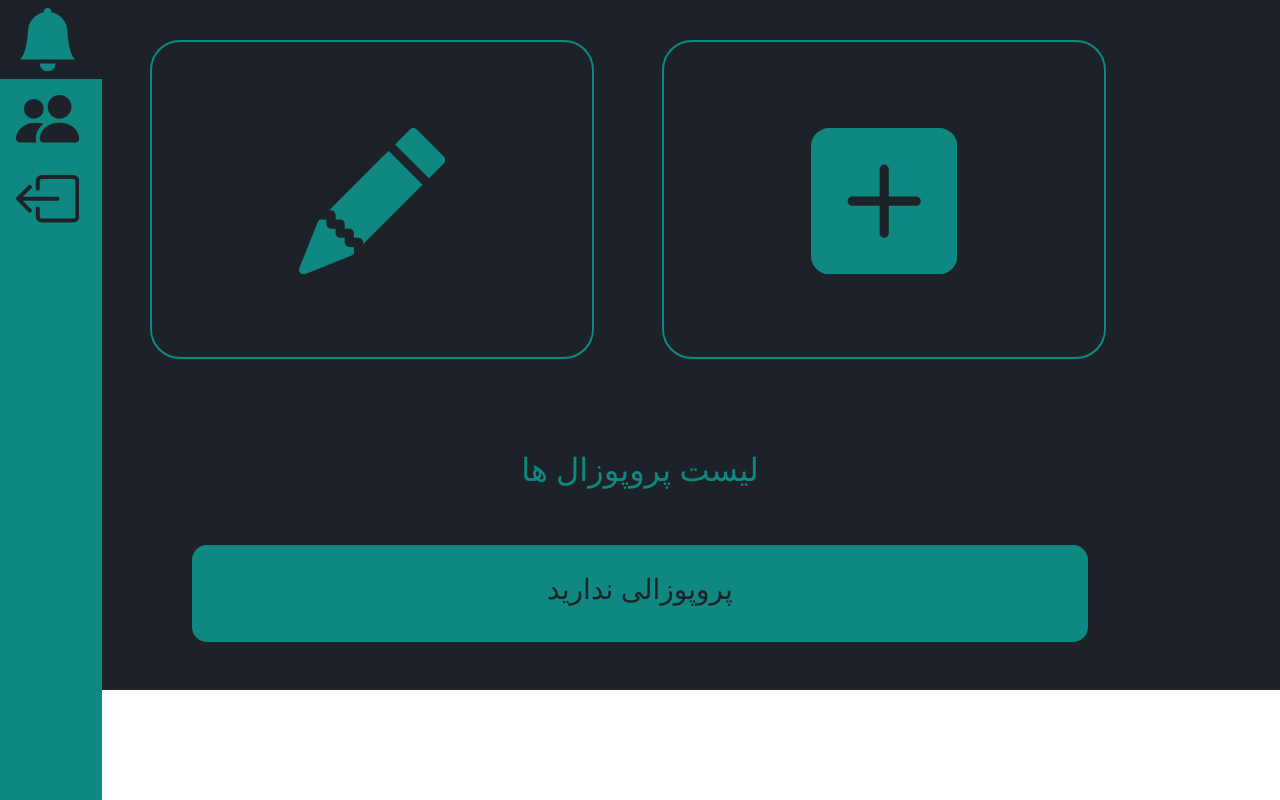
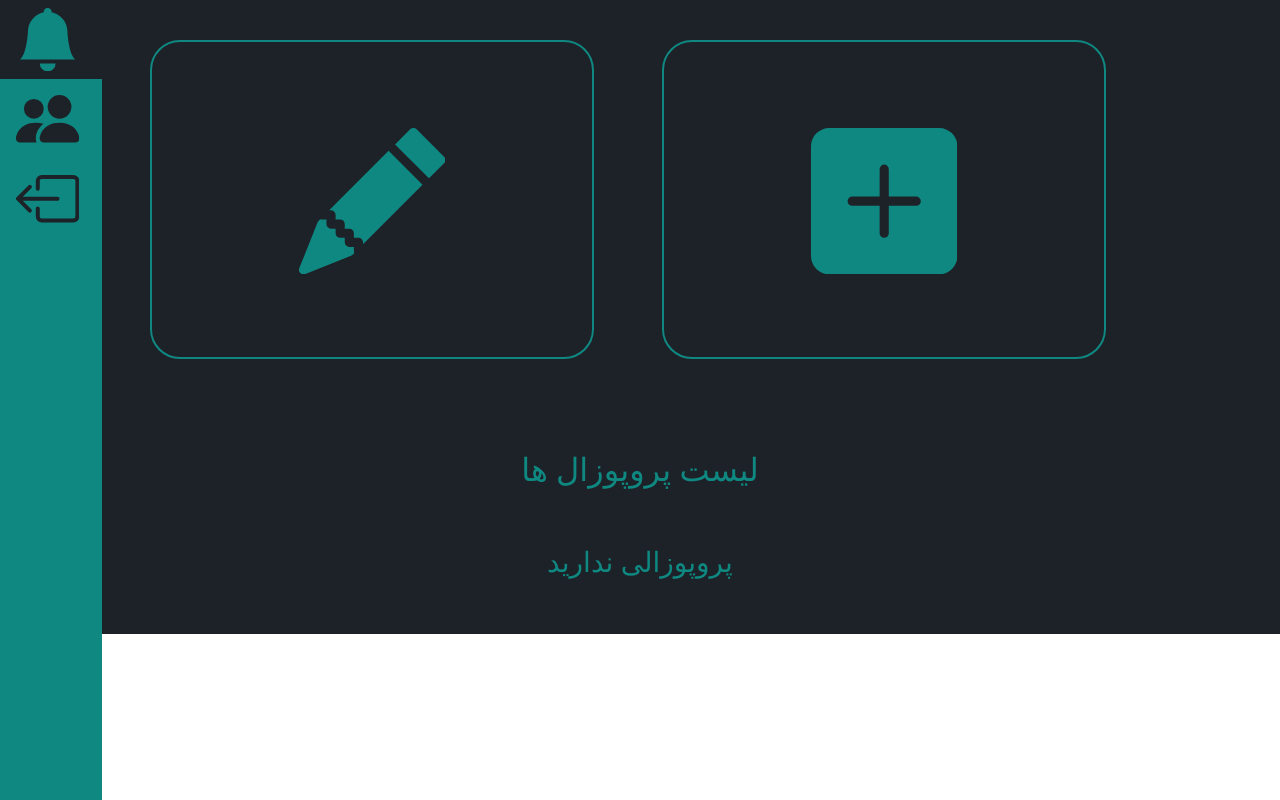
Before and after one commit to frhadjmli/proposal_registry_system, a Django app: page /account/student_profile/ in a window 1280 px wide. Run offline with Django 4.2, Linux system fonts and the light colour scheme; a user stored in the database is signed in; data that the repository does not hold is empty; parts of the project's set-up code (start-up, migrations or seed data) failed here and were passed over.

```diff
--- a/account/static/account/style3.css
+++ b/account/static/account/style3.css
@@ -1,6 +1,6 @@
 .proposal{
     width: 70%;
-    margin: 0% 15%;
+    margin: 2% 15%;
     background:#0F8881;
     padding: 2%;
     border: 2px solid #0F8881;
--- a/account/templates/account/student_profile.html
+++ b/account/templates/account/student_profile.html
@@ -45,15 +45,19 @@
             لیست پروپوزال ها
         </h2>
         <br><br>
-        <div class="proposal">
+
+
             {% for prop in proposal %}
+                <div class="proposal">
                 <a style="color: #1C2126" href="{% url 'view_proposal' prop.pk %}">
                     <h3>{{ prop.title }}</h3>
                 </a>
+                </div>
             {% empty %}
                 <h3>پروپوزالی ندارید</h3>
             {% endfor %}
-        </div>
+
+
         <br><br>
     </div>
 {% endblock %}
```
